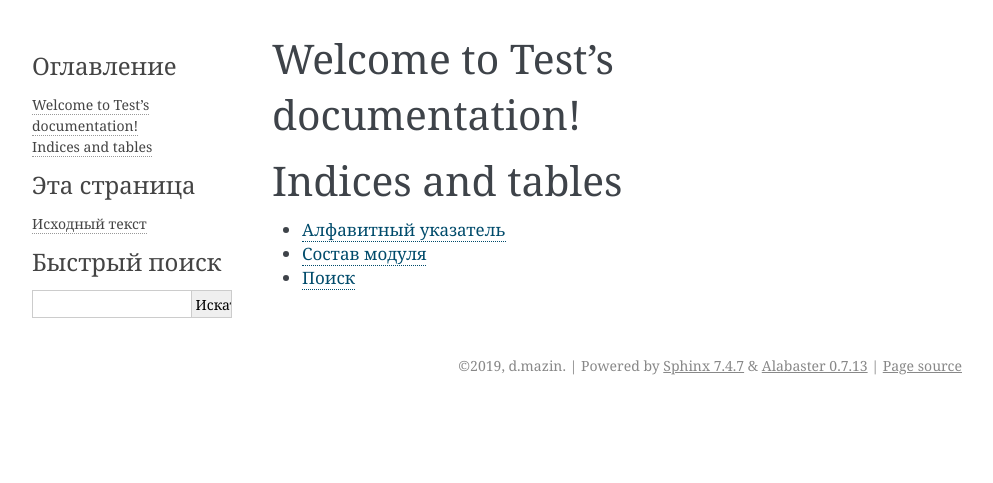
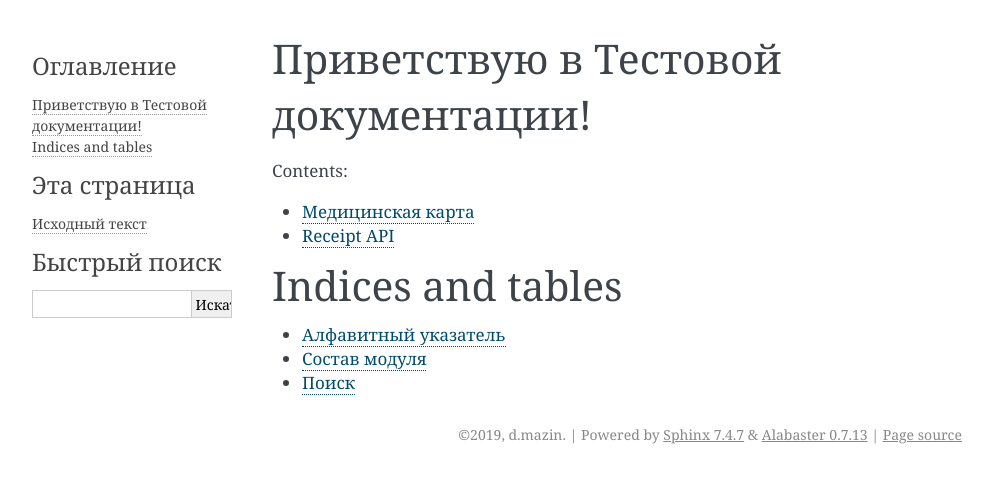
Before and after one commit to mazinden/confluence_test, a Sphinx documentation site: the page built from test_docs/source/index.rst, in a window 1280 px wide. Shown: the top 483 px of the page, without its empty margins (148-1141 px from the left). Built offline with Sphinx 7.4.7, drawn with Linux system fonts in a browser that asks for light colours.

Commit message:
add medical cart and receipt api

```diff
--- a/test_docs/source/index.rst
+++ b/test_docs/source/index.rst
@@ -3,12 +3,15 @@
    You can adapt this file completely to your liking, but it should at least
    contain the root `toctree` directive.
 
-Welcome to Test's documentation!
+Приветствую в Тестовой документации!
 ================================
 
 .. toctree::
    :maxdepth: 2
    :caption: Contents:
+
+   medical_card
+   receipt_api
 
 
 
--- /dev/null
+++ b/test_docs/source/medical_card.rst
@@ -0,0 +1,4 @@
+Медицинская карта
+=================
+
+Какая-то информация по медицинской карте...
--- /dev/null
+++ b/test_docs/source/receipt_api.rst
@@ -0,0 +1,4 @@
+Receipt API
+===========
+
+Важная информация по API...
```
